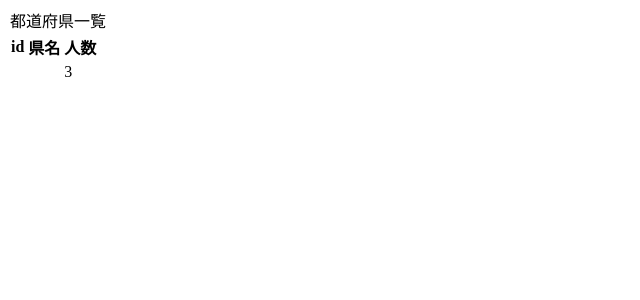
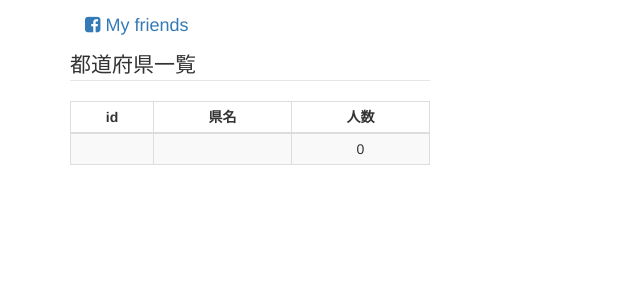
Before and after one commit to tomomifujiwara/myfriends-master, a PHP site: page / in a window 1280 px wide. Shown: the top 300 px of the page, without its empty margins (0-640 px from the left). Run offline with PHP 8.4, Linux system fonts and the light colour scheme; data that the repository does not hold is empty; some libraries are stand-ins or nearby versions.

Commit message:
html 変更

```diff
--- a/index.php
+++ b/index.php
@@ -35,7 +35,17 @@
 <html lang="ja">
   <head>
     <meta charset="utf-8">
+    <meta http-equiv="X-UA-Compatible" content="IE=edge">
+    <meta name="viewport" content="width=device-width, initial-scale=1">
+
     <title>myFriends</title>
+
+    <!-- Bootstrap -->
+    <link href="assets/css/bootstrap.css" rel="stylesheet">
+    <link href="assets/font-awesome/css/font-awesome.css" rel="stylesheet">
+    <link href="assets/css/form.css" rel="stylesheet">
+    <link href="assets/css/timeline.css" rel="stylesheet">
+    <link href="assets/css/main.css" rel="stylesheet">
 
     <!-- HTML5 shim and Respond.js for IE8 support of HTML5 elements and media queries -->
     <!-- WARNING: Respond.js doesn't work if you view the page via file:// -->
@@ -45,26 +55,58 @@
     <![endif]-->
   </head>
   <body>
-     <div>
+  <!--<nav class="navbar navbar-default navbar-fixed-top">あとで-->
+      <div class="container">
+          <!-- Brand and toggle get grouped for better mobile display -->
+          <div class="navbar-header page-scroll">
+              <button type="button" class="navbar-toggle" data-toggle="collapse" data-target="#bs-example-navbar-collapse-1">
+                  <span class="sr-only">Toggle navigation</span>
+                  <span class="icon-bar"></span>
+                  <span class="icon-bar"></span>
+                  <span class="icon-bar"></span>
+              </button>
+              <a class="navbar-brand" href="index.html"><span class="strong-title"><i class="fa fa-facebook-square"></i> My friends</span></a>
+          </div>
+          <!-- Collect the nav links, forms, and other content for toggling -->
+          <div class="collapse navbar-collapse" id="bs-example-navbar-collapse-1">
+              <ul class="nav navbar-nav navbar-right">
+              </ul>
+          </div>
+          <!-- /.navbar-collapse -->
+      </div>
+      <!-- /.container-fluid -->
+  </nav>
+
+  <div class="container">
+    <div class="row">
+      <div class="col-md-4 content-margin-top">
       <legend>都道府県一覧</legend>
-       <table>
+        <table class="table table-striped table-bordered table-hover table-condensed">
           <thead>
             <tr>
-             <th>id</th>
-             <th>県名</th>
-             <th>人数</th>
+              <th><div class="text-center">id</div></th>
+              <th><div class="text-center">県名</div></th>
+              <th><div class="text-center">人数</div></th>
             </tr>
           </thead>
           <tbody>
+            <!-- id, 県名を表示 -->
             <?php foreach ($areas as $area) { ?>
             <tr>
-                 <td><?php echo $area['area_id']; ?></td>
-                 <td><a href="show.php?area_id=<?php echo $area['area_id']; ?>"><?php echo $area['area_name']; ?></a></td>
-                 <td>3</td>
+              <td><div class="text-center"><?php echo $area['area_id']; ?></div></td>
+              <td><div class="text-center"><a href="show.php?area_id=<?php echo $area['area_id']; ?>"><?php echo $area['area_name']; ?></a></div></td>
+              <td><div class="text-center"><?php echo $area['friends_cnt']; ?></div></td>
             </tr>
             <?php } ?>
           </tbody>
         </table>
       </div>
+    </div>
+  </div>
+
+
+    <!-- jQuery (necessary for Bootstrap's JavaScript plugins) -->
+    <script src="https://ajax.googleapis.com/ajax/libs/jquery/1.11.3/jquery.min.js"></script>
+    <script src="js/bootstrap.min.js"></script>
   </body>
 </html>
```
Lines whose indentation alone changed are shown as unchanged.
